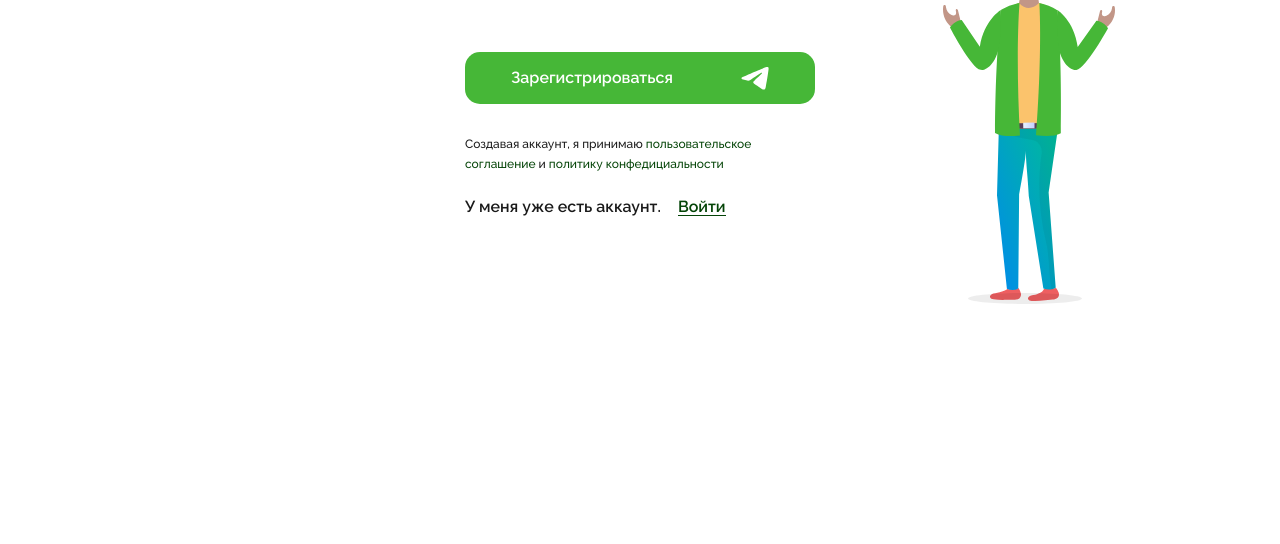
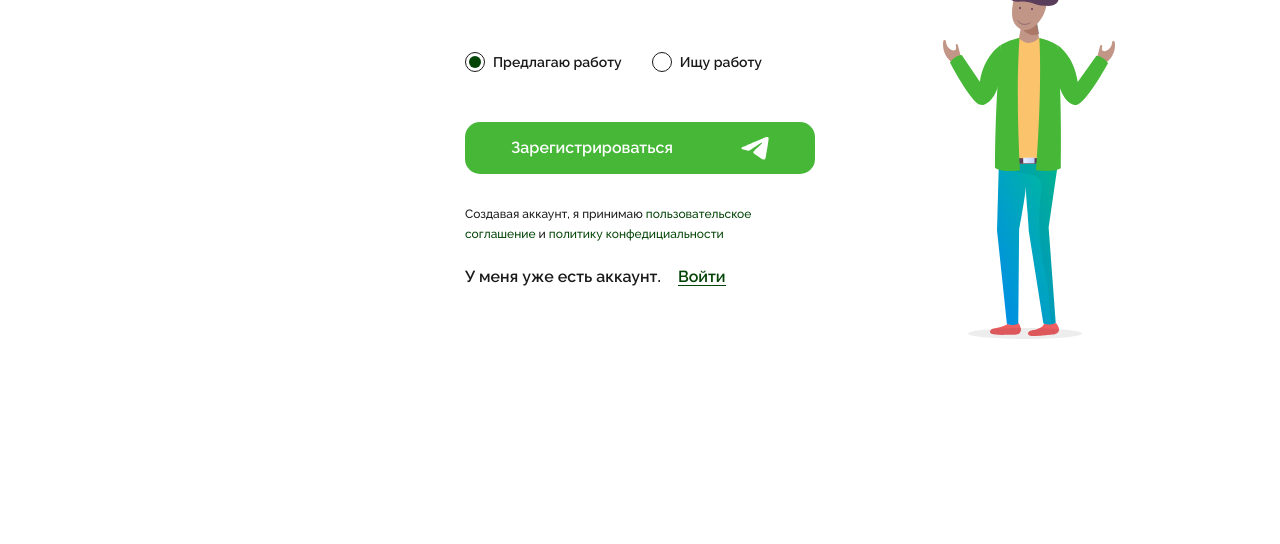
Before and after one commit to nmasliy/ton-work, a plain HTML site: page registration.html in a window 1280 px wide. Shown: the part 256-800 px from the top of the page. Drawn offline with nearby package versions, Linux system fonts and the light colour scheme.

Commit message:
add radiobuttons to registration page

```diff
--- a/registration.html
+++ b/registration.html
@@ -141,6 +141,26 @@
 					<div class="login__inner">
 						<h1 class="section__title">Регистрация</h1>
 						<div class="login__content pt-10">
+							<div class="login__form form">
+								<form action="#">
+									<div class="login__radiobuttons">
+										<div class="form__radio">
+											<label>
+												<input checked type="radio" name="type" value="1">
+												<span class="form__radio-circle"></span>
+												<span class="form__radio-text">Предлагаю работу</span>
+											</label>
+										</div>
+										<div class="form__radio">
+											<label>
+												<input type="radio" name="type" value="2">
+												<span class="form__radio-circle"></span>
+												<span class="form__radio-text">Ищу работу</span>
+											</label>
+										</div>
+									</div>
+								</form>
+							</div>
 							<a href="#" class="login__btn btn btn--primary btn--flex">
 								<span>Зарегистрироваться</span>
 								<svg width="28" height="23" viewBox="0 0 28 23" fill="none" xmlns="http://www.w3.org/2000/svg">
--- a/scss/base/_ui.scss
+++ b/scss/base/_ui.scss
@@ -274,4 +274,49 @@
 		margin-bottom: 30px;
 		padding: 12px 30px;
 	}
+
+	&__radio {
+		label {
+			display: flex;
+			align-items: center;
+			cursor: pointer;
+		}
+		input {
+			display: none;
+			&:checked ~ .form__radio-circle::after {
+				opacity: 1;
+			}
+		}
+	}
+
+	&__radio-circle {
+		position: relative;
+		display: block;
+		width: 20px;
+		height: 20px;
+		flex-shrink: 0;
+		border: 1px solid $main;
+		border-radius: 50%;
+		&::after {
+			position: absolute;
+			content: '';
+			width: 12px;
+			height: 12px;
+			border-radius: 50%;
+			background-color: #044407;
+			opacity: 0;
+			top: 50%;
+			left: 50%;
+			transform: translate(-50%, -50%);
+			transition: $transition;
+		}
+	}
+
+	&__radio-text {
+		display: block;
+		font-weight: 600;
+		font-size: 14px;
+		line-height: 1.43;
+		margin-left: 8px;
+	}
 }
--- a/scss/blocks/_login.scss
+++ b/scss/blocks/_login.scss
@@ -51,6 +51,13 @@
 		}
 	}
 
+	&__radiobuttons {
+		display: flex;
+		flex-wrap: wrap;
+		gap: 30px;
+		margin-bottom: 50px;
+	}
+
 	&__divider {
 		display: flex;
 		align-items: center;
```
Also changed, not shown: css/style.css, 1 other file.
